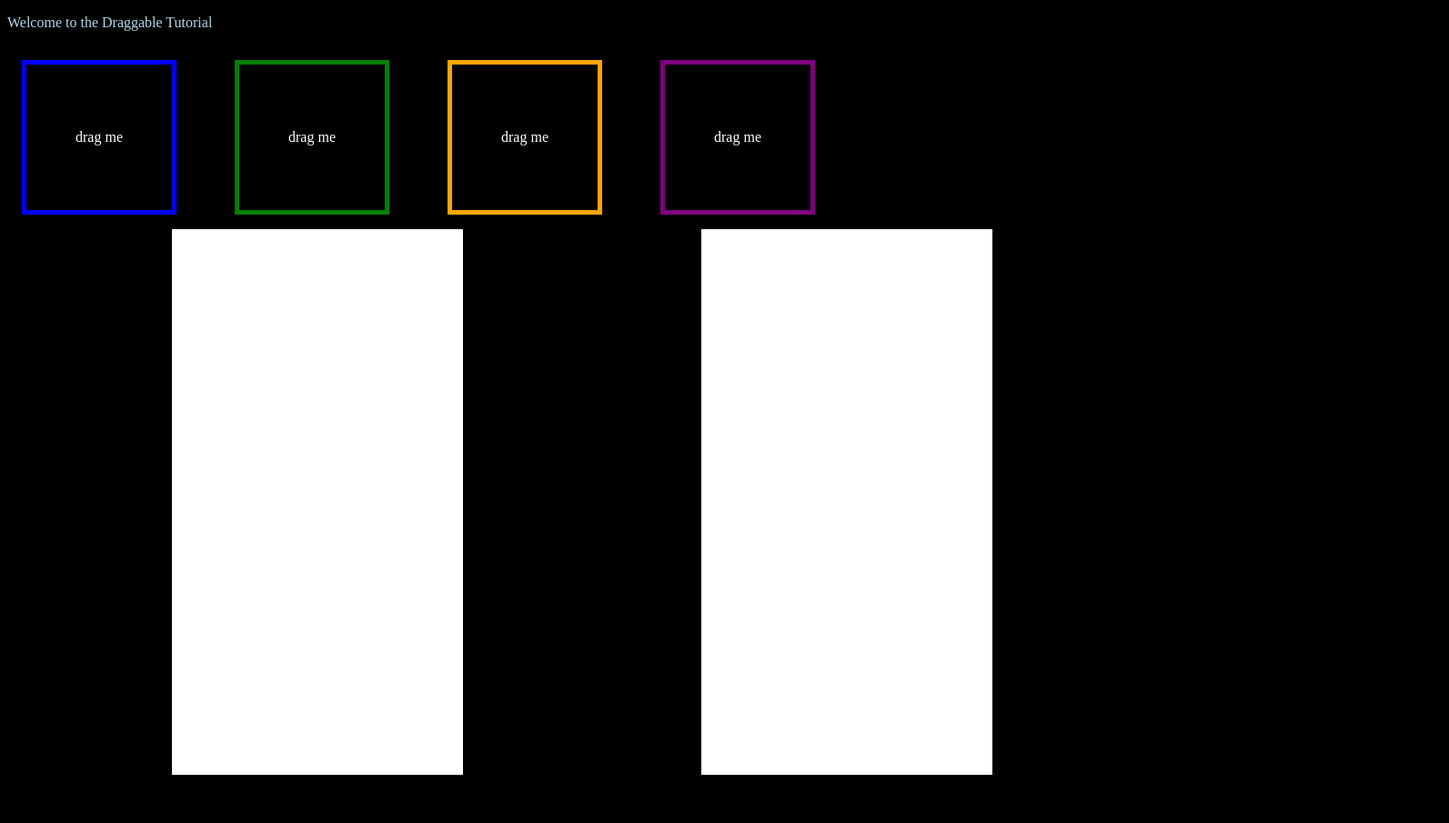
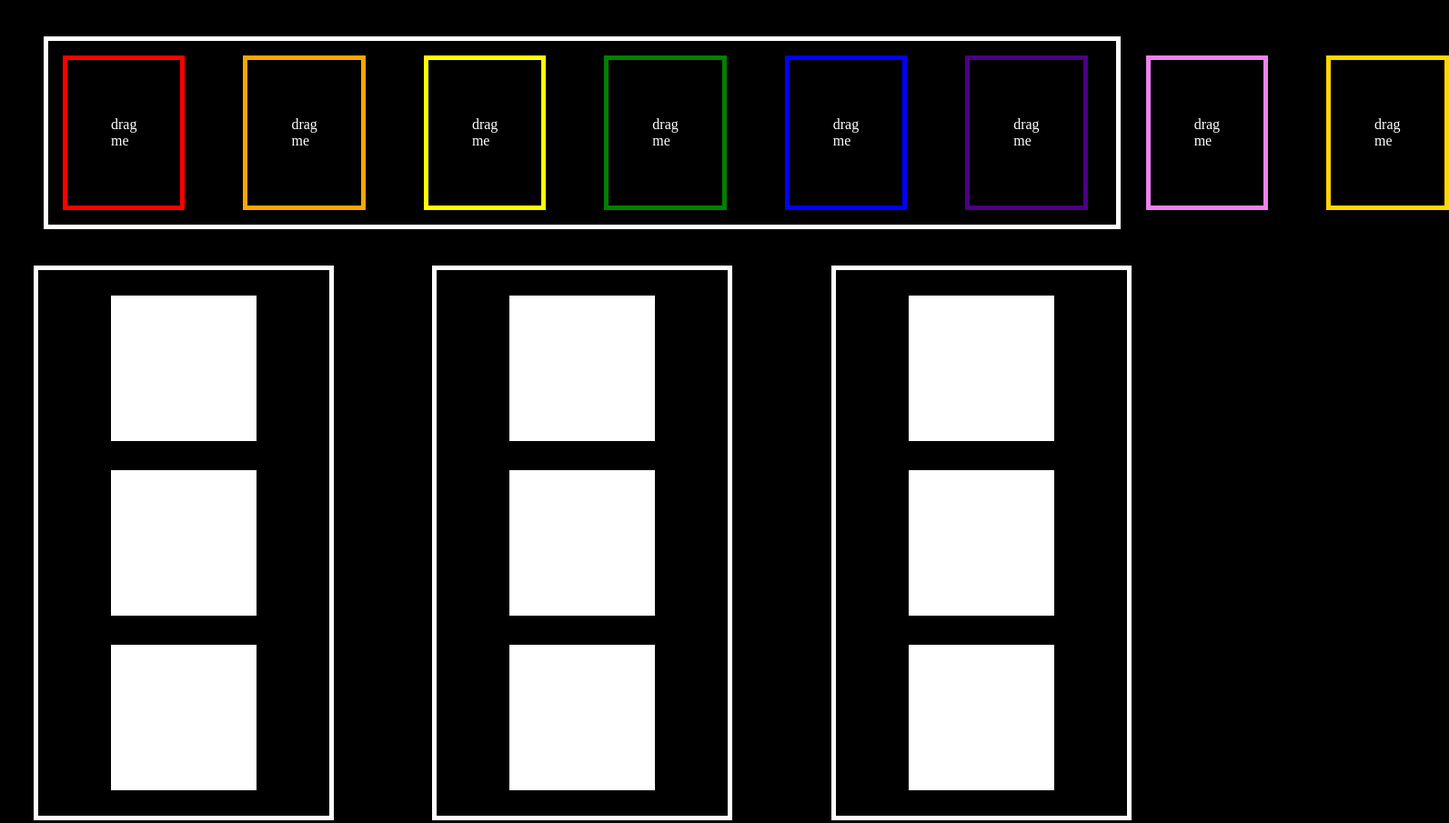
Before and after one commit to ericspiddev/draggable, a website: page index.html in a window 1280 px wide. Shown: the whole page at 91% size, 1593 px wide, since content can reach past the window. Before the commit the page ends 860 px from the top, so only its background shows below. Drawn offline with Linux system fonts and the light colour scheme.

Commit message:
progress so far

```diff
--- a/draggable.js
+++ b/draggable.js
@@ -1,14 +1,41 @@
 
-console.log("Hello Draggable");
+function dragStartHandler(ev) {
+    ev.dataTransfer.setData("text/elementId", ev.target.id); // set the data for our target to be the ID so we can grab the element late
+}
 
-    function dragoverHandler(ev) {
-        ev.preventDefault();
-        ev.dataTransfer.dropEffect = "move";
+function dragoverHandler(ev) {
+    ev.preventDefault(); // by default this event is ignored so we have to prevent the default action
+    ev.dataTransfer.dropEffect = "move"; // set to 'move' since we plan on moving the item
+}
+
+function dropHandler(ev) {
+    ev.preventDefault();
+    // Get the id of the target and add the moved element to the target's DOM
+    const data = ev.dataTransfer.getData("text/elementId");
+    let dragContainer = ev.target;
+    let empties = Array.from(dragContainer.getElementsByClassName("placeholder"));
+    while(empties.length == 0) {
+        dragContainer = dragContainer.parentElement;
+        empties = Array.from(dragContainer.getElementsByClassName("placeholder"));
     }
 
-    function dropHandler(ev) {
-        ev.preventDefault();
-        // Get the id of the target and add the moved element to the target's DOM
-        const data = ev.dataTransfer.getData("text/plain");
-        ev.target.appendChild(document.getElementById(data));
+    if (empties.length > 0) {
+        const dragged = document.getElementById(data);
+        empties[0].replaceWith(dragged);
     }
+
+    replenishEmpties(document.getElementById("draggables-container"), 8);
+    let dragBoxes = Array.from(document.getElementsByClassName("drag-box"));
+    dragBoxes.forEach(element => {
+        replenishEmpties(element, 3);
+    });
+}
+
+function replenishEmpties(element, max)
+{
+    if (element.childElementCount < max) {
+        const placeholder = document.createElement("div");
+        placeholder.classList.add("placeholder");
+        element.appendChild(placeholder);
+    }
+}
--- a/index.html
+++ b/index.html
@@ -9,31 +9,50 @@
 <body>
 
     <script src="draggable.js"></script>
-    <p class="welcome-message">Welcome to the Draggable Tutorial</p>
 
-    <div class="draggables-container">
-        <div class="draggable-box center-content border-one" draggable="true" id="boxOne">
+    <div id="draggables-container" ondrop="dropHandler(event)" ondragover="dragoverHandler(event)">
+        <div class="draggable-box center-content border-one" draggable="true" ondragstart="dragStartHandler(event)" id="boxOne">
             drag me
         </div>
-        <div class="draggable-box center-content border-two" draggable="true">
+        <div class="draggable-box center-content border-two" draggable="true" ondragstart="dragStartHandler(event)" id="boxTwo">
             drag me
         </div>
-        <div class="draggable-box center-content border-three" draggable="true">
+        <div class="draggable-box center-content border-three" draggable="true" ondragstart="dragStartHandler(event)" id="boxThree">
             drag me
         </div>
-        <div class="draggable-box center-content border-four" draggable="true">
+        <div class="draggable-box center-content border-four" draggable="true" ondragstart="dragStartHandler(event)" id="boxFour">
+            drag me
+        </div>
+        <div class="draggable-box center-content border-five" draggable="true" ondragstart="dragStartHandler(event)" id="boxFive">
+            drag me
+        </div>
+        <div class="draggable-box center-content border-six" draggable="true" ondragstart="dragStartHandler(event)" id="boxSix">
+            drag me
+        </div>
+        <div class="draggable-box center-content border-seven" draggable="true" ondragstart="dragStartHandler(event)" id="boxSeven">
+            drag me
+        </div>
+        <div class="draggable-box center-content border-eight" draggable="true" ondragstart="dragStartHandler(event)" id="boxEight">
             drag me
         </div>
     </div>
     <div class="box-container" id="dropZone" >
         <div class="drag-box" ondrop="dropHandler(event)" ondragover="dragoverHandler(event)">
-            <h1></h1>
+            <div class="placeholder"></div>
+            <div class="placeholder"></div>
+            <div class="placeholder"></div>
         </div>
 
         <div class="drag-box" ondrop="dropHandler(event)" ondragover="dragoverHandler(event)">
-            <h1></h1>
+            <div class="placeholder"></div>
+            <div class="placeholder"></div>
+            <div class="placeholder"></div>
+        </div>
+        <div class="drag-box" ondrop="dropHandler(event)" ondragover="dragoverHandler(event)">
+            <div class="placeholder"></div>
+            <div class="placeholder"></div>
+            <div class="placeholder"></div>
         </div>
     </div>
-
 </body>
 </html>
--- a/package.json
+++ b/package.json
@@ -1,5 +1,5 @@
 {
   "dependencies": {
-    "http-server": "^14.1.1"
+    "live-server": "^1.2.2"
   }
 }
--- a/styles/style.css
+++ b/styles/style.css
@@ -12,10 +12,13 @@ body {
     align-items: center;
 }
 
-.draggables-container {
+#draggables-container {
     font-size: 16px;
     display: flex;
     gap: 2em;
+    min-height: 5em;
+    margin: 2.5em;
+    border: solid 5px white;
 }
 
 .draggable-box {
@@ -24,22 +27,39 @@ body {
     height: 4em;
     width: 4em;
     margin: 1em;
+    background-color: black;
 }
 
 .border-one {
+    border: solid 5px red;
+}
+
+.border-two {
+    border: solid 5px orange;
+}
+
+.border-three {
+    border: solid 5px yellow;
+}
+
+.border-four {
+    border: solid 5px green;
+}
+
+.border-five {
     border: solid 5px blue;
 }
 
-.border-two {
-    border: solid 5px green;
+.border-six {
+    border: solid 5px indigo;
 }
 
-.border-three {
-    border: solid 5px orange;
+.border-seven {
+    border: solid 5px violet;
 }
 
-.border-four {
-    border: solid 5px purple;
+.border-eight {
+    border: solid 5px gold;
 }
 
 .box-container {
@@ -48,8 +68,24 @@ body {
     justify-content: space-evenly;
 }
 
+.placeholder {
+    background-color: white;
+    padding: 3em;
+    height: 4em;
+    width: 4em;
+    margin: 1em;
+}
+
 .drag-box{
-    background-color: white;
+    background-color: black;
+    display: flex;
+    flex-direction: column;
     min-width: 20em;
     min-height: 75vh;
+    align-items: center;
+    justify-content: center;
+    border: solid 5px white;
 }
+
+.drag-box div {
+}
```
Also changed, not shown: 1 other file.
